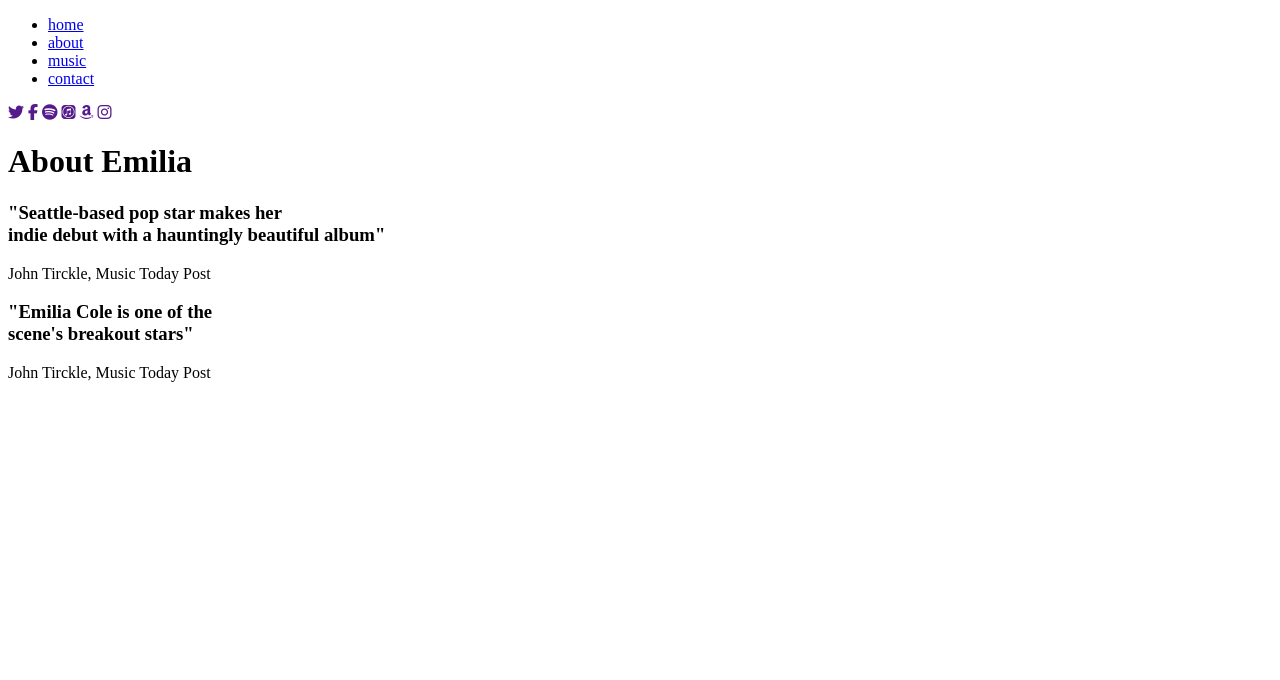
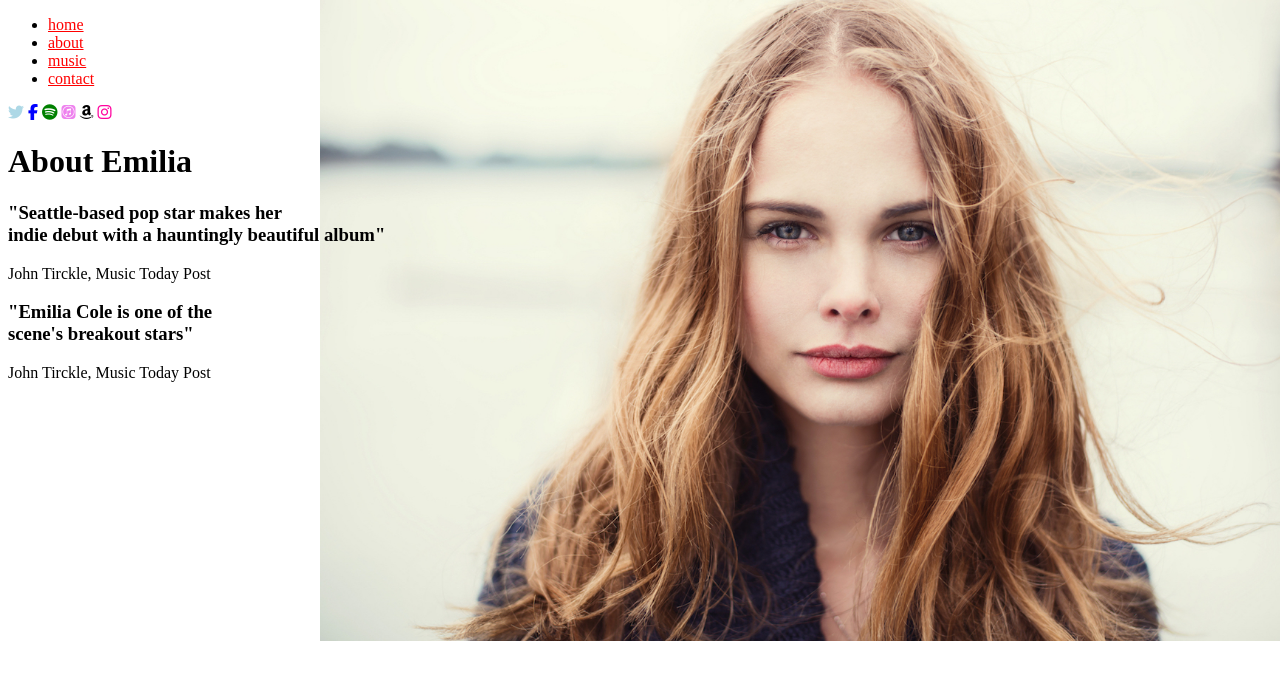
Before and after one commit to chinosama/emilia, a website: page views/about.html in a window 1280 px wide. Drawn offline with Linux system fonts and the light colour scheme.

Commit message:
agrega css

```diff
--- a/app.js
+++ b/app.js
@@ -9,4 +9,4 @@ app.get("/about",(req,res) => res.sendFile(path.join(__dirname,"views","about.ht
 app.get("/contact",(req,res) => res.sendFile(path.join(__dirname,"views","contact.html")))
 app.get("/music",(req,res) => res.sendFile(path.join(__dirname,"views","music.html")))
 
-app.listen(port,() => console.log(`Server running in http://localhost:${port}`) )
+app.listen(port,() => console.log(`Server running in http://localhost:${port}`))
--- /dev/null
+++ b/public/css/about.css
@@ -0,0 +1,6 @@
+.about{
+    background-image: url("/images/emilia-about.jpg");
+    background-repeat: no-repeat;
+    background-size: 75%;
+    background-position: right -0px;
+}
--- /dev/null
+++ b/public/css/index.css
@@ -0,0 +1,6 @@
+.home{
+    background-image: url("/images/emilia-home.jpg");
+    background-repeat: no-repeat;
+    background-size: 75%;
+    background-position: right -90px;
+}
--- /dev/null
+++ b/public/css/music.css
@@ -0,0 +1,4 @@
+.music header{
+    background-image: url("/images/emilia-music-top.jpg");
+    background-size: 100%;
+}
--- /dev/null
+++ b/public/css/styles.css
@@ -0,0 +1,27 @@
+@import url("general.css");
+@import url("index.css");
+@import url("about.css");
+@import url("music.css");
+@import url("contact.css");
+
+a{
+    color: red;
+}
+a.twitter{
+    color: lightblue;
+}
+a.facebook{
+    color: blue;
+}
+a.spotify{
+    color: green;
+}
+a.amazon{
+    color: black;
+}
+a.itunes{
+    color: violet;
+}
+a.instagram{
+    color: rgb(255, 4, 159);
+}
--- a/views/about.html
+++ b/views/about.html
@@ -6,8 +6,9 @@
     <meta name="viewport" content="width=device-width, initial-scale=1.0">
     <title>Acerca de Emilia Cole</title>
     <script src="https://kit.fontawesome.com/d41001deaf.js" crossorigin="anonymous"></script>
+    <link rel="stylesheet" href="/css/styles.css">
 </head>
-<body>
+<body class="about">
    <header>
     <nav>
         <ul>
@@ -18,12 +19,12 @@
         </ul>
     </nav>
     <nav>
-      <a href=""><i class="fab fa-twitter"></i></a>
-      <a href=""><i class="fab fa-facebook-f"></i></a>
-      <a href=""><i class="fab fa-spotify"></i></a>
-      <a href=""><i class="fab fa-itunes"></i></a>
-      <a href=""><i class="fab fa-amazon"></i></a>
-      <a href=""><i class="fab fa-instagram"></i></a>
+      <a href="" class="twitter"><i class="fab fa-twitter"></i></a>
+      <a href="" class="facebook"><i class="fab fa-facebook-f"></i></a>
+      <a href="" class="spotify"><i class="fab fa-spotify"></i></a>
+      <a href="" class="itunes"><i class="fab fa-itunes"></i></a>
+      <a href="" class="amazon"><i class="fab fa-amazon"></i></a>
+      <a href="" class="instagram"><i class="fab fa-instagram"></i></a>
   </nav>
 </header>
     <main>
```
Also changed, not shown: views/contact.html (+7 -6 lines), views/index.html (+8 -7 lines), views/music.html (+8 -7 lines), public/css/contact.css (added), public/css/general.css (added).
